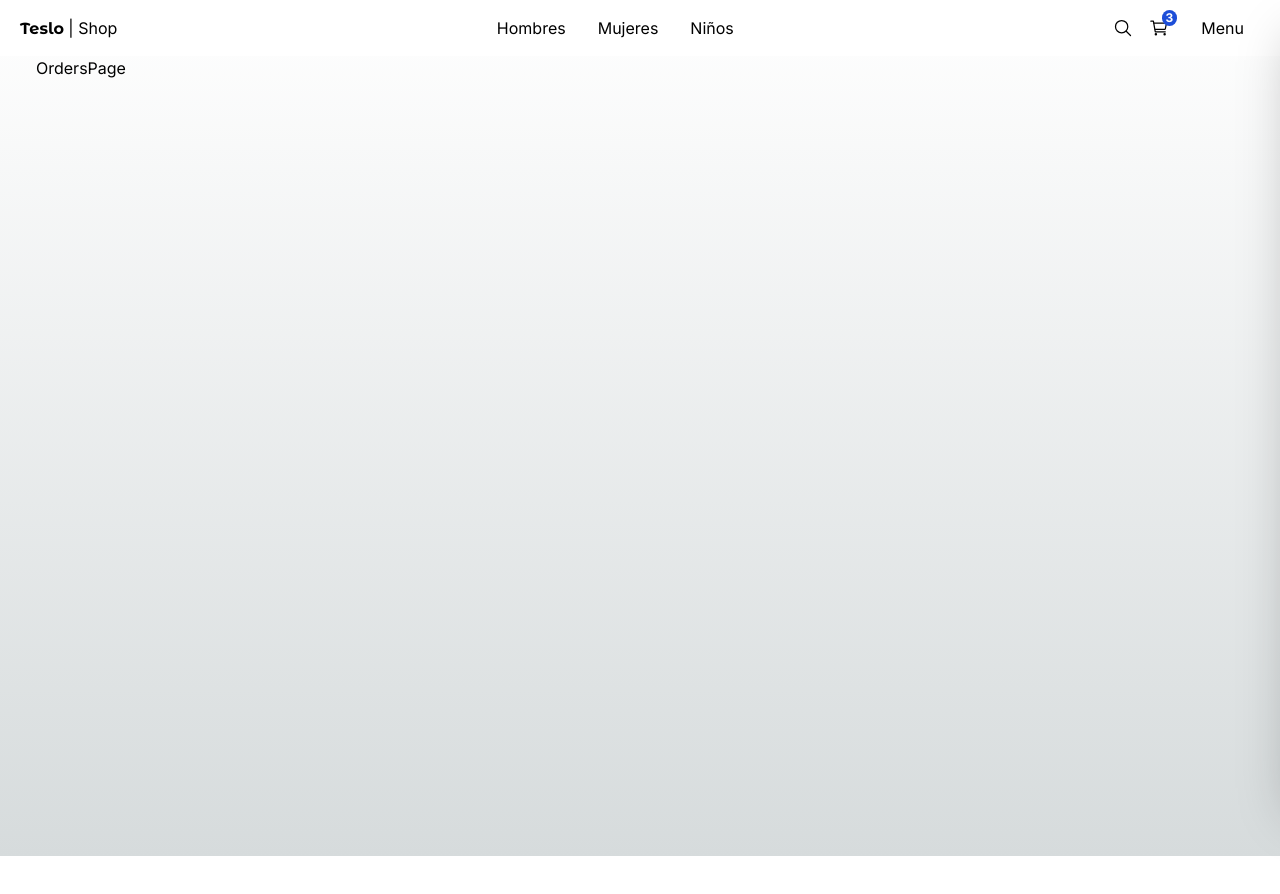
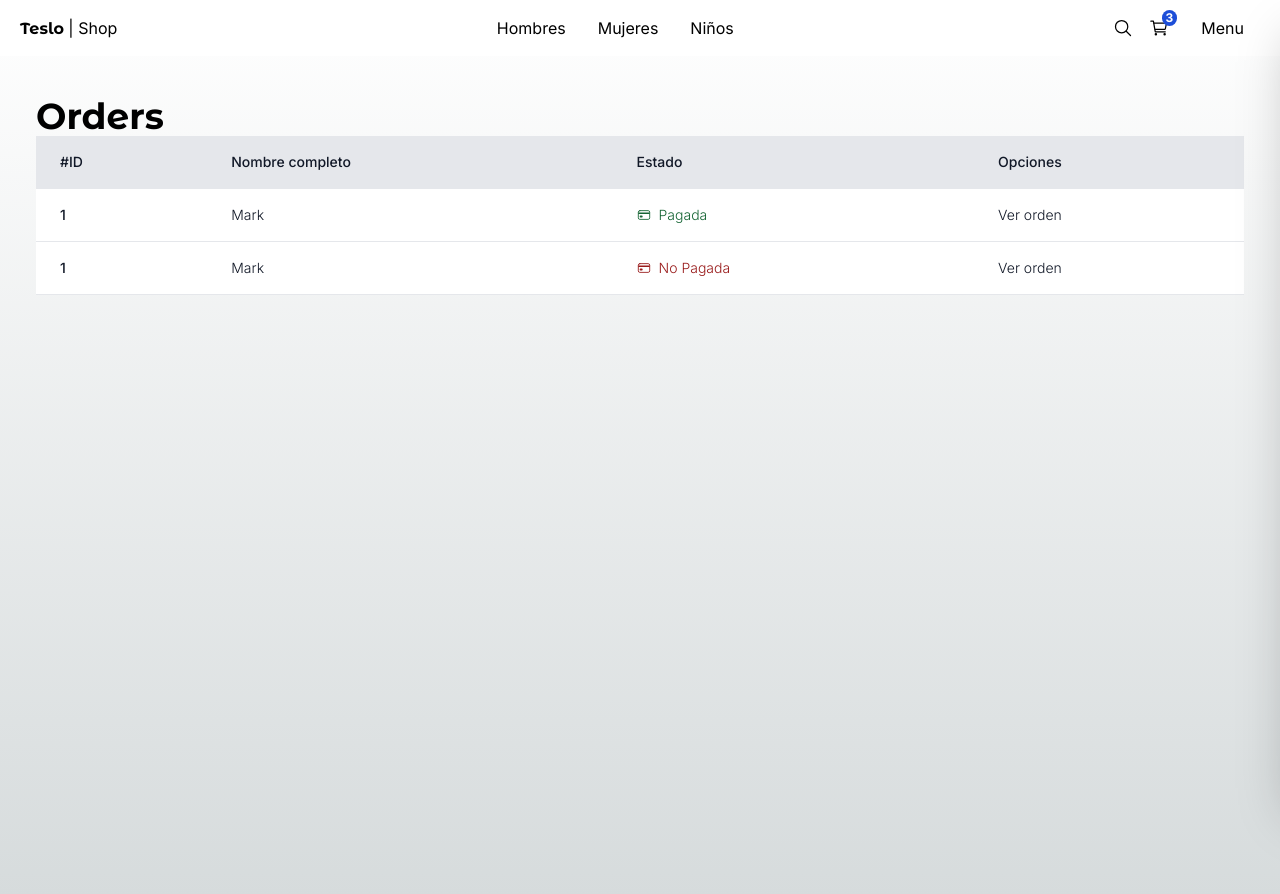
Before and after one commit to jorgeart81/teslo-shop, a Next.js app: page /orders in a window 1280 px wide. Before the commit the page ends 856 px from the top, so only its background shows below. Built offline with nearby package versions, Linux system fonts and the light colour scheme.

Commit message:
Implement OrdersPage

```diff
--- a/src/app/(shop)/orders/page.tsx
+++ b/src/app/(shop)/orders/page.tsx
@@ -1,3 +1,61 @@
+import { Title } from '@/components/ui';
+import Link from 'next/link';
+import { IoCardOutline } from 'react-icons/io5';
+
 export default function OrdersPage() {
-  return <div>OrdersPage</div>;
+	return (
+		<>
+			<Title title='Orders' />
+
+			<div className='mb-10'>
+				<table className='min-w-full'>
+					<thead className='bg-gray-200 border-b'>
+						<tr>
+							<th scope='col' className='text-sm font-medium text-gray-900 px-6 py-4 text-left'>
+								#ID
+							</th>
+							<th scope='col' className='text-sm font-medium text-gray-900 px-6 py-4 text-left'>
+								Nombre completo
+							</th>
+							<th scope='col' className='text-sm font-medium text-gray-900 px-6 py-4 text-left'>
+								Estado
+							</th>
+							<th scope='col' className='text-sm font-medium text-gray-900 px-6 py-4 text-left'>
+								Opciones
+							</th>
+						</tr>
+					</thead>
+					<tbody>
+						<tr className='bg-white border-b transition duration-300 ease-in-out hover:bg-gray-100'>
+							<td className='px-6 py-4 whitespace-nowrap text-sm font-medium text-gray-900'>1</td>
+							<td className='text-sm text-gray-900 font-light px-6 py-4 whitespace-nowrap'>Mark</td>
+							<td className='flex items-center text-sm  text-gray-900 font-light px-6 py-4 whitespace-nowrap'>
+								<IoCardOutline className='text-green-800' />
+								<span className='mx-2 text-green-800'>Pagada</span>
+							</td>
+							<td className='text-sm text-gray-900 font-light px-6 '>
+								<Link href='/orders/123' className='hover:underline'>
+									Ver orden
+								</Link>
+							</td>
+						</tr>
+
+						<tr className='bg-white border-b transition duration-300 ease-in-out hover:bg-gray-100'>
+							<td className='px-6 py-4 whitespace-nowrap text-sm font-medium text-gray-900'>1</td>
+							<td className='text-sm text-gray-900 font-light px-6 py-4 whitespace-nowrap'>Mark</td>
+							<td className='flex items-center text-sm  text-gray-900 font-light px-6 py-4 whitespace-nowrap'>
+								<IoCardOutline className='text-red-800' />
+								<span className='mx-2 text-red-800'>No Pagada</span>
+							</td>
+							<td className='text-sm text-gray-900 font-light px-6 '>
+								<Link href='/orders/123' className='hover:underline'>
+									Ver orden
+								</Link>
+							</td>
+						</tr>
+					</tbody>
+				</table>
+			</div>
+		</>
+	);
 }
```
